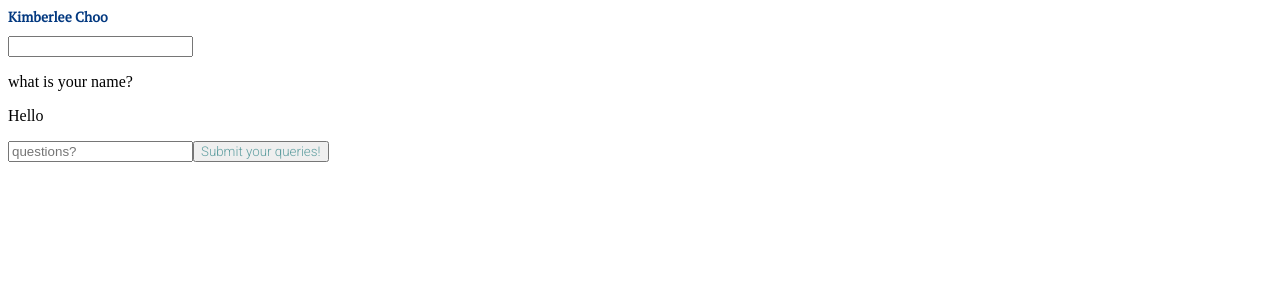
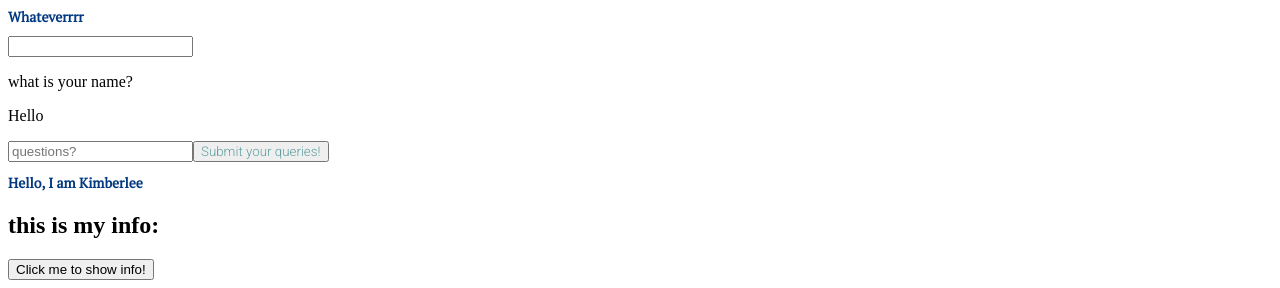
Before and after one commit to kimberleechoo/myportfolio, a plain HTML site: page index.html in a window 1280 px wide. Shown: the part 610-898 px from the top of the page. Before the commit the page ends 800 px from the top, so only its background shows below. Drawn offline with nearby package versions, Linux system fonts and the light colour scheme.

Commit message:
added details to my info

```diff
--- a/index.html
+++ b/index.html
@@ -21,7 +21,7 @@
     <div>
         <img class = "bannerimg" src="assets/bannerBG.jpg" alt="banner">
         </div>
-    <div><h1>Kimberlee Choo</h1></div>
+    <div><h1>Whateverrrr</h1></div>
     <section id="submitQueries">
     <input type="text" v-model = "userName">
     <p> what is your name? </p>
@@ -30,6 +30,10 @@
     <div> <input type="text" placeholder="questions?"></input>
     <button v-on:click.prevent = "submitButton" class="submitbutton" >Submit your queries!</button></div>
     </section>
+<section><h1>Hello, I am Kimberlee </h1>
+    <h2>this is my info:</h2>
+    <button>Click me to show info!</button>
+</section>
 
 </body>
 </html>
```
